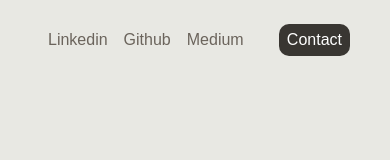
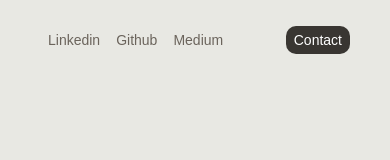
Before and after one commit to MHamzaAamir/portfolio_website, a Next.js app: page / in a window 390 px wide. Shown: the top 160 px of the page. Built offline with nearby package versions, Linux system fonts and the light colour scheme; no server answers; the database is empty.

Commit message:
adjusted small screen navbar text

```diff
--- a/app/components/Main.jsx
+++ b/app/components/Main.jsx
@@ -200,7 +200,7 @@ const Main = ({ ai, programming, websites, skills }) => {
             <div className='hero-container flex justify-center'>
                 <div className='min-h-screen w-screen max-w-[1500px] bg-[#E8E8E3] flex flex-col justify-between'>
                     <div className='flex flex-col w-full justify-between h-1/2'>
-                        <div className="navbar h-20 w-full px-10 flex justify-between items-center text-[#6B645C]">
+                        <div className="navbar h-20 w-full px-10 flex justify-between items-center text-[#6B645C] text-sm md:text-base">
                             <div className='nav-item hidden md:block'>Computer Scientist</div>
                             <div className="nav-item flex">
                                 <Link href={"https://www.linkedin.com/in/hamzaaamirDev"} target='_blank' className="py-1 px-2 cursor-pointer hover:scale-110 duration-200">Linkedin</Link>
```
